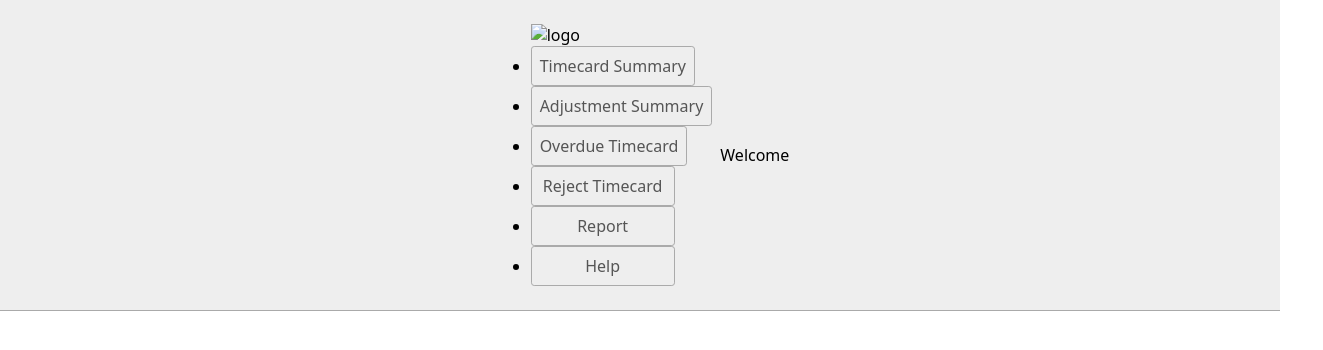
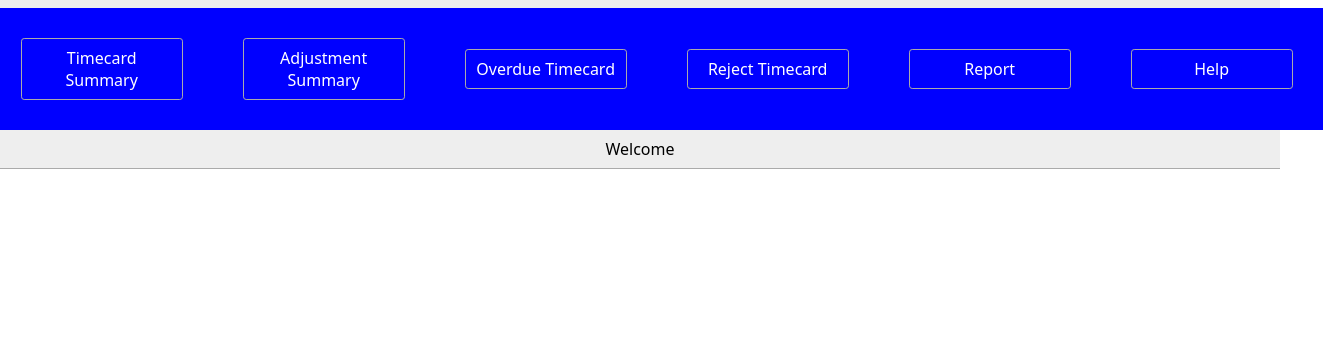
Before and after one commit to poojatiwari191/Timecard, a plain HTML site: page index.html in a window 1280 px wide. Shown: the whole page, 1323 px wide, since content can reach past the window. Drawn offline with Linux system fonts and the light colour scheme.

Commit message:
1 file modified

```diff
--- a/styles.css
+++ b/styles.css
@@ -1,13 +1,49 @@
 * {
-  box-sizing: border-box;
+  margin:0;
+  padding:0;
 }
 
-body {
+
+
+<!--body {
   margin: 0;
   font-family: system-ui, sans-serif;
   color: black;
   background-color: white;
 }
+.navbar{
+  display:flex;
+}
+
+.nav-list{
+  width:100;
+  display:flex;
+  align-items:center;
+  background-color:blue
+
+}
+
+.nav-list li{
+  list-style:none;
+  padding:30px 30px;
+
+}
+
+.nav-list a{
+  text-decoration:none;
+  color:white;
+}
+
+.nav-list li a:hover{
+  color:rgb(0, 162, 255);
+ }
+
+ .rightnav{
+  width:100;
+  text-align:right;
+
+}
+
 
 nav {
   display: flex;
```
